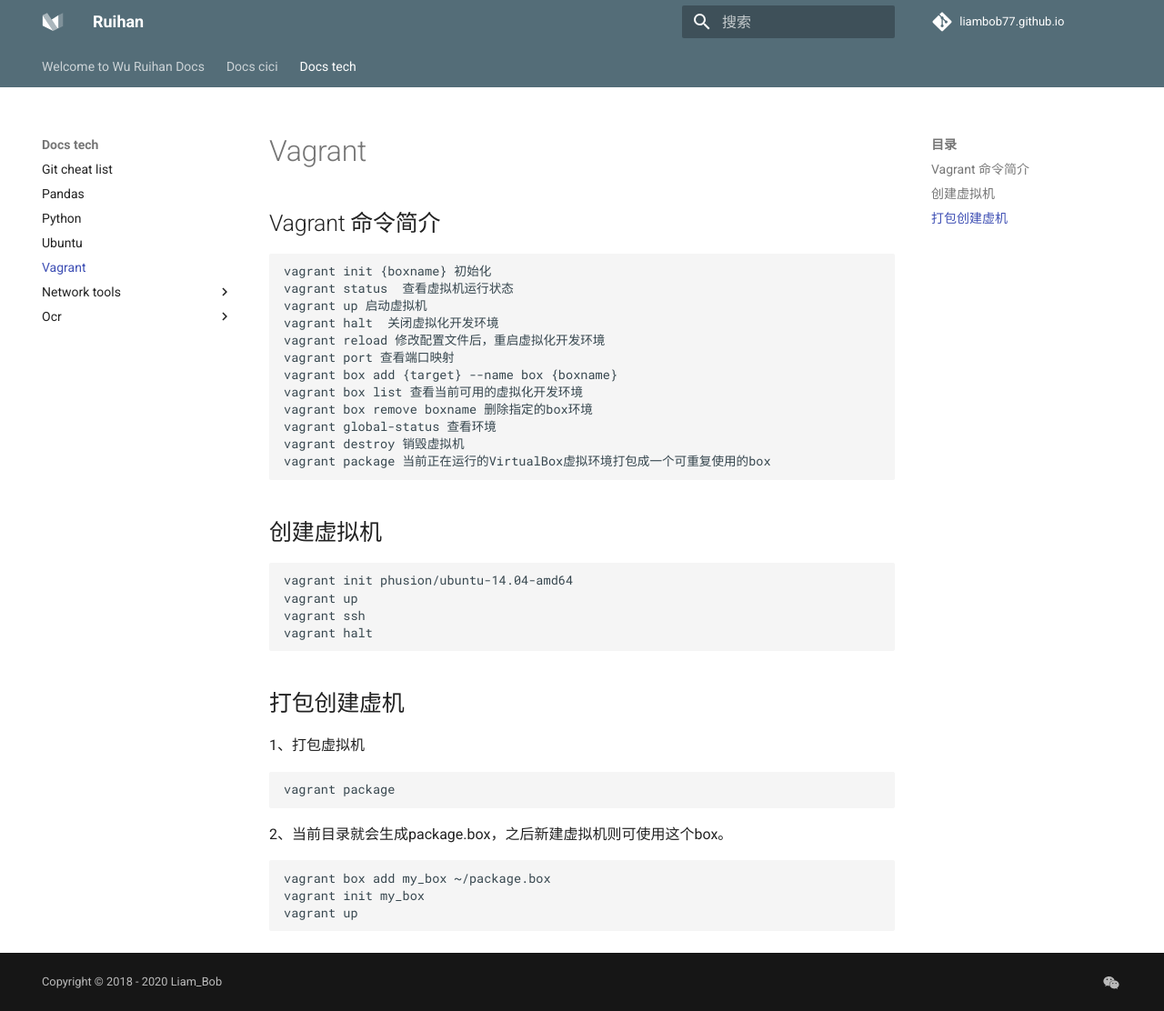
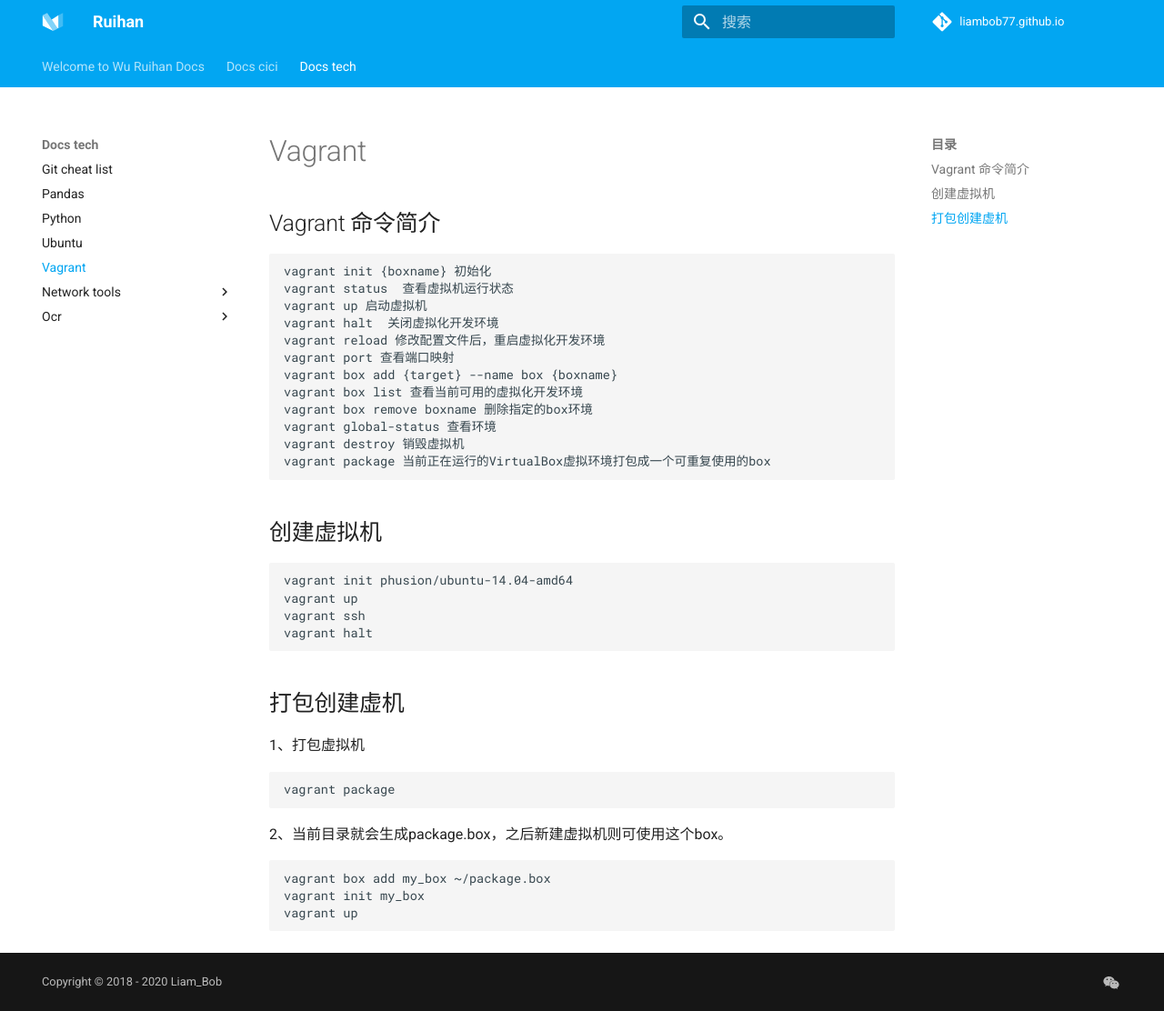
Before and after one commit to liambob77/ruihan.tech, an MkDocs documentation site: the page built from docs/docs_tech/vagrant.md, in a window 1280 px wide and 1112 px high. Shown: the whole window at 91% size. Built offline with MkDocs 1.6.1 and Material for MkDocs 9.7.7, drawn with Linux system fonts in a browser that asks for light colours; comment, search, counter and statistics services are not loaded.

Commit message:
Update mkdocs.yml

```diff
--- a/mkdocs.yml
+++ b/mkdocs.yml
@@ -11,7 +11,7 @@
         code: Roboto Mono
     palette:
         accent: deep purple
-        primary: blue grey
+        primary: light blue
 
     highlightjs: true
     titles_only: 'true'
```
